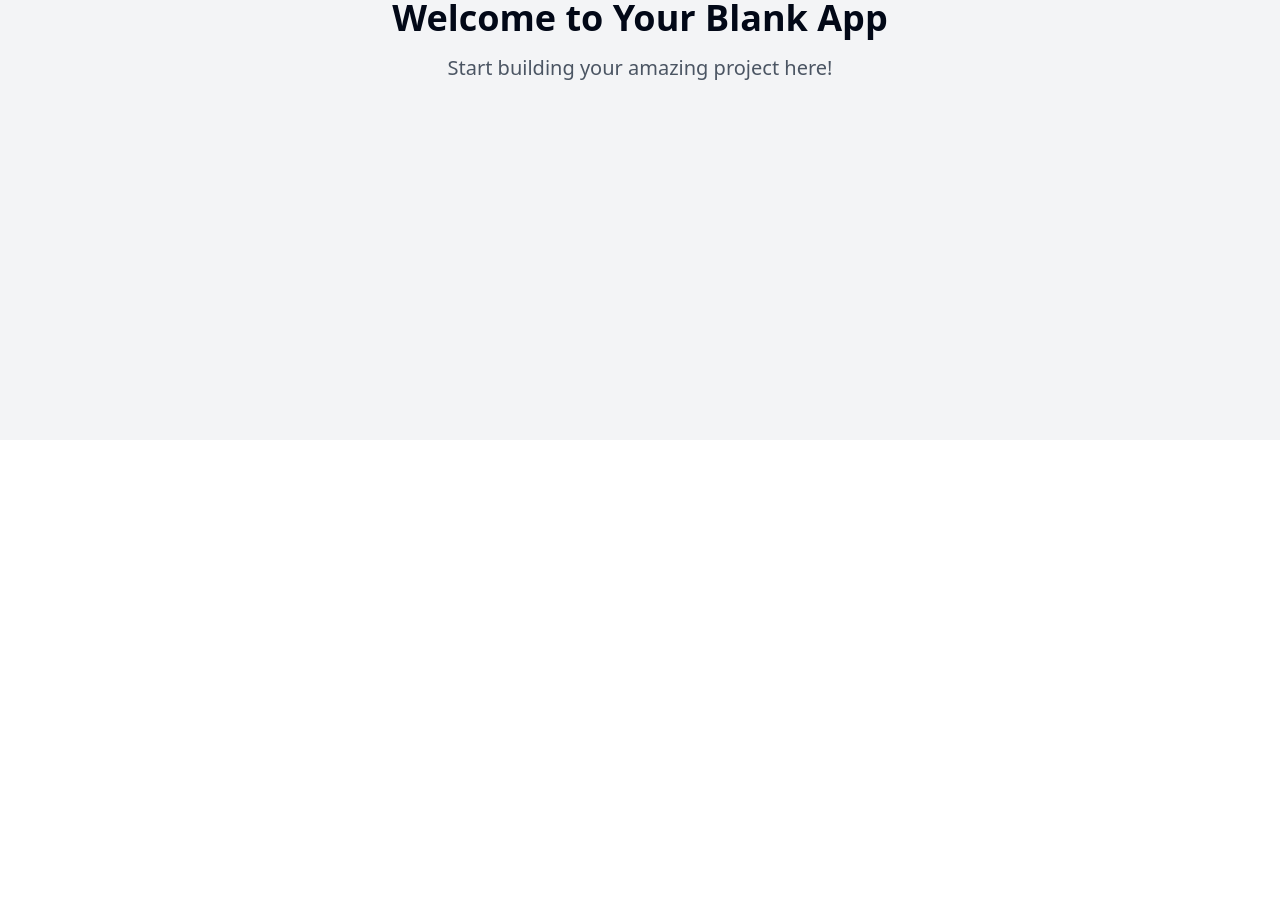
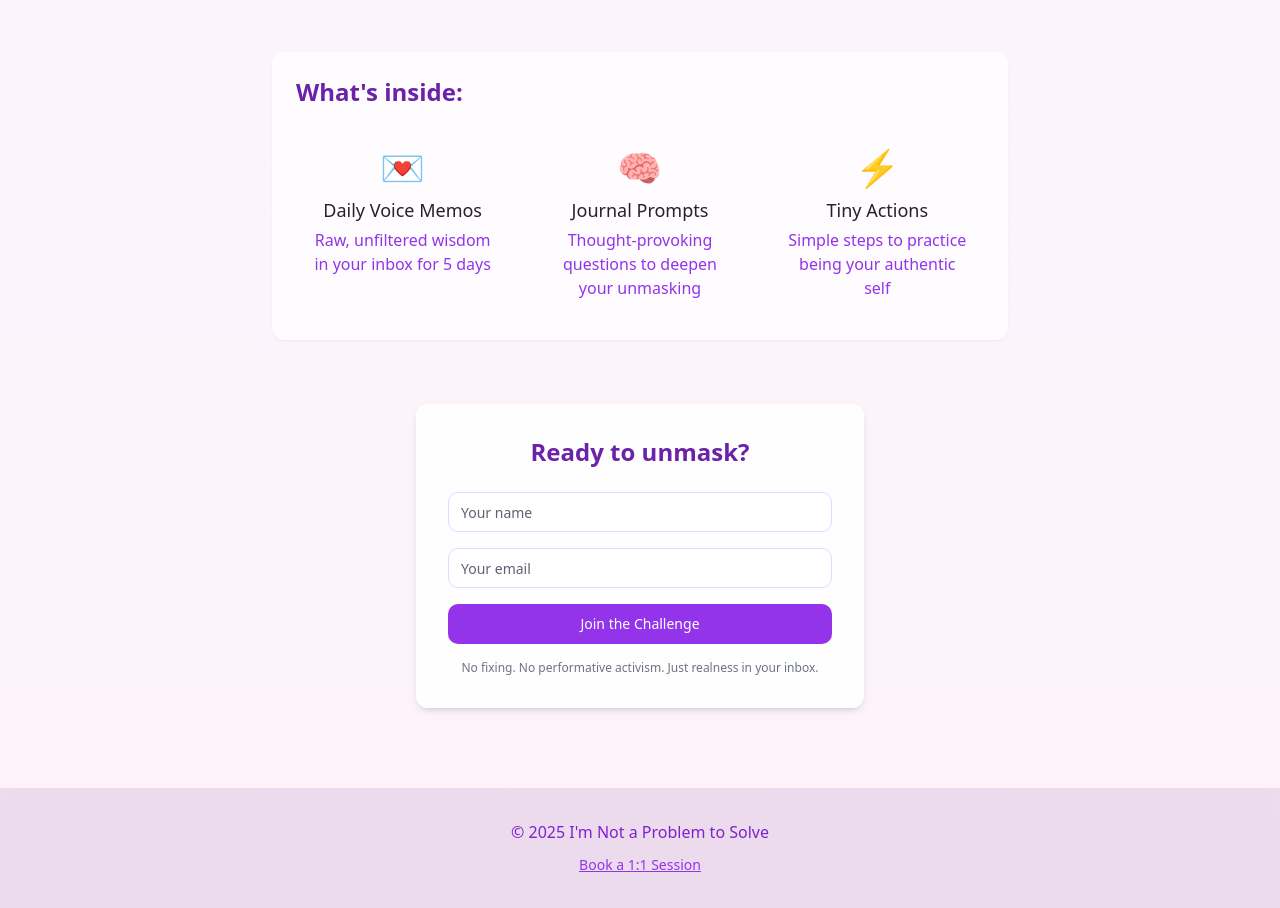
Before and after one commit to PocketStudio-Biz/not-a-problem-rebel, a React (Vite) app: page / in a window 1280 px wide. Shown: the part 360-1268 px from the top of the page. Before the commit the page ends 800 px from the top, so only its background shows below. Built offline with nearby package versions, Linux system fonts and the light colour scheme.

Commit message:
Add page content

```diff
--- a/index.html
+++ b/index.html
@@ -1,20 +1,26 @@
+
 <!DOCTYPE html>
 <html lang="en">
   <head>
     <meta charset="UTF-8" />
     <meta name="viewport" content="width=device-width, initial-scale=1.0" />
-    <title>not-a-problem-rebel</title>
-    <meta name="description" content="Lovable Generated Project" />
-    <meta name="author" content="Lovable" />
+    <title>I'm Not a Problem to Solve | 5-Day ND-Affirming Challenge</title>
+    <meta name="description" content="A 5-day email challenge for neurodivergent rebels who are done masking and ready to feel heard." />
+    <meta name="author" content="I'm Not a Problem to Solve" />
 
-    <meta property="og:title" content="not-a-problem-rebel" />
-    <meta property="og:description" content="Lovable Generated Project" />
+    <meta property="og:title" content="I'm Not a Problem to Solve | 5-Day Challenge" />
+    <meta property="og:description" content="A 5-day email challenge for neurodivergent rebels who are done masking and ready to feel heard." />
     <meta property="og:type" content="website" />
     <meta property="og:image" content="https://lovable.dev/opengraph-image-p98pqg.png" />
 
     <meta name="twitter:card" content="summary_large_image" />
     <meta name="twitter:site" content="@lovable_dev" />
     <meta name="twitter:image" content="https://lovable.dev/opengraph-image-p98pqg.png" />
+
+    <!-- Google Fonts -->
+    <link rel="preconnect" href="https://fonts.googleapis.com">
+    <link rel="preconnect" href="https://fonts.gstatic.com" crossorigin>
+    <link href="https://fonts.googleapis.com/css2?family=Inter:wght@300;400;500;600;700&display=swap" rel="stylesheet">
   </head>
 
   <body>
--- a/src/index.css
+++ b/src/index.css
@@ -1,3 +1,4 @@
+
 @tailwind base;
 @tailwind components;
 @tailwind utilities;
@@ -5,80 +6,74 @@
 @layer base {
   :root {
     --background: 0 0% 100%;
-    --foreground: 222.2 84% 4.9%;
+    --foreground: 280 20% 15%;
 
     --card: 0 0% 100%;
-    --card-foreground: 222.2 84% 4.9%;
+    --card-foreground: 280 20% 15%;
 
     --popover: 0 0% 100%;
-    --popover-foreground: 222.2 84% 4.9%;
+    --popover-foreground: 280 20% 15%;
 
-    --primary: 222.2 47.4% 11.2%;
-    --primary-foreground: 210 40% 98%;
+    --primary: 270 66% 60%;
+    --primary-foreground: 0 0% 98%;
 
-    --secondary: 210 40% 96.1%;
-    --secondary-foreground: 222.2 47.4% 11.2%;
+    --secondary: 330 80% 94%;
+    --secondary-foreground: 330 45% 30%;
 
-    --muted: 210 40% 96.1%;
-    --muted-foreground: 215.4 16.3% 46.9%;
+    --muted: 270 20% 94%;
+    --muted-foreground: 270 10% 40%;
 
-    --accent: 210 40% 96.1%;
-    --accent-foreground: 222.2 47.4% 11.2%;
+    --accent: 330 80% 94%;
+    --accent-foreground: 330 45% 30%;
 
     --destructive: 0 84.2% 60.2%;
-    --destructive-foreground: 210 40% 98%;
+    --destructive-foreground: 0 0% 98%;
 
-    --border: 214.3 31.8% 91.4%;
-    --input: 214.3 31.8% 91.4%;
-    --ring: 222.2 84% 4.9%;
+    --border: 270 20% 90%;
+    --input: 270 20% 90%;
+    --ring: 270 66% 60%;
 
-    --radius: 0.5rem;
+    --radius: 0.75rem;
 
     --sidebar-background: 0 0% 98%;
-
     --sidebar-foreground: 240 5.3% 26.1%;
-
     --sidebar-primary: 240 5.9% 10%;
-
     --sidebar-primary-foreground: 0 0% 98%;
-
     --sidebar-accent: 240 4.8% 95.9%;
-
     --sidebar-accent-foreground: 240 5.9% 10%;
-
     --sidebar-border: 220 13% 91%;
-
     --sidebar-ring: 217.2 91.2% 59.8%;
   }
 
   .dark {
-    --background: 222.2 84% 4.9%;
-    --foreground: 210 40% 98%;
+    --background: 280 20% 10%;
+    --foreground: 0 0% 98%;
 
-    --card: 222.2 84% 4.9%;
-    --card-foreground: 210 40% 98%;
+    --card: 280 20% 10%;
+    --card-foreground: 0 0% 98%;
 
-    --popover: 222.2 84% 4.9%;
-    --popover-foreground: 210 40% 98%;
+    --popover: 280 20% 10%;
+    --popover-foreground: 0 0% 98%;
 
-    --primary: 210 40% 98%;
-    --primary-foreground: 222.2 47.4% 11.2%;
+    --primary: 270 66% 75%;
+    --primary-foreground: 280 20% 10%;
 
-    --secondary: 217.2 32.6% 17.5%;
-    --secondary-foreground: 210 40% 98%;
+    --secondary: 330 50% 30%;
+    --secondary-foreground: 0 0% 98%;
 
-    --muted: 217.2 32.6% 17.5%;
-    --muted-foreground: 215 20.2% 65.1%;
+    --muted: 270 20% 20%;
+    --muted-foreground: 270 10% 70%;
 
-    --accent: 217.2 32.6% 17.5%;
-    --accent-foreground: 210 40% 98%;
+    --accent: 330 50% 30%;
+    --accent-foreground: 0 0% 98%;
 
     --destructive: 0 62.8% 30.6%;
-    --destructive-foreground: 210 40% 98%;
+    --destructive-foreground: 0 0% 98%;
 
-    --border: 217.2 32.6% 17.5%;
-    --input: 217.2 32.6% 17.5%;
-    --ring: 212.7 26.8% 83.9%;
+    --border: 270 20% 30%;
+    --input: 270 20% 30%;
+    --ring: 270 66% 60%;
+
     --sidebar-background: 240 5.9% 10%;
     --sidebar-foreground: 240 4.8% 95.9%;
     --sidebar-primary: 224.3 76.3% 48%;
@@ -96,6 +91,20 @@
   }
 
   body {
-    @apply bg-background text-foreground;
+    @apply bg-background text-foreground font-sans;
   }
 }
+
+/* Custom styles for the challenge page */
+.challenge-gradient {
+  background: linear-gradient(135deg, #f5f0ff 0%, #ffeeff 100%);
+}
+
+/* Soft hover effects */
+.hover-lift {
+  transition: transform 0.2s ease-in-out;
+}
+
+.hover-lift:hover {
+  transform: translateY(-3px);
+}
--- a/src/pages/Index.tsx
+++ b/src/pages/Index.tsx
@@ -1,12 +1,140 @@
-// Update this page (the content is just a fallback if you fail to update the page)
+
+import React, { useState } from 'react';
+import { Button } from '@/components/ui/button';
+import { Input } from '@/components/ui/input';
+import { toast } from '@/components/ui/sonner';
+import { supabase } from "@/integrations/supabase/client";
 
 const Index = () => {
+  const [name, setName] = useState('');
+  const [email, setEmail] = useState('');
+  const [loading, setLoading] = useState(false);
+
+  const handleSubmit = async (e: React.FormEvent) => {
+    e.preventDefault();
+    setLoading(true);
+
+    try {
+      // Create a subscriber entry in Supabase
+      const { error } = await supabase
+        .from('subscribers')
+        .insert([{ name, email }]);
+
+      if (error) throw error;
+
+      // Here we would typically also make a request to MailerLite API
+      // But we're storing in Supabase first for tracking
+
+      toast.success("You're in! Check your inbox soon.", {
+        description: "Thank you for joining the challenge.",
+      });
+
+      // Reset form
+      setName('');
+      setEmail('');
+    } catch (error) {
+      console.error('Error submitting form:', error);
+      toast.error("Something went wrong", {
+        description: "Please try again or reach out directly.",
+      });
+    } finally {
+      setLoading(false);
+    }
+  };
+
   return (
-    <div className="min-h-screen flex items-center justify-center bg-gray-100">
-      <div className="text-center">
-        <h1 className="text-4xl font-bold mb-4">Welcome to Your Blank App</h1>
-        <p className="text-xl text-gray-600">Start building your amazing project here!</p>
-      </div>
+    <div className="min-h-screen bg-gradient-to-b from-purple-50 to-pink-50 flex flex-col">
+      <main className="flex-1 container mx-auto px-4 py-12 md:py-20 max-w-3xl">
+        {/* Hero section */}
+        <section className="text-center mb-16">
+          <h1 className="text-4xl md:text-6xl font-bold mb-4 text-purple-900 tracking-tighter">
+            You were never broken.
+          </h1>
+          <p className="text-xl md:text-2xl text-purple-700 mb-8">
+            Join 5 days of unmasking, tiny actions, and being heard.
+          </p>
+          <div className="w-32 h-32 rounded-full bg-purple-200 mx-auto mb-8 overflow-hidden">
+            {/* Placeholder for profile image */}
+            <div className="w-full h-full flex items-center justify-center text-purple-500">
+              Profile Image
+            </div>
+          </div>
+        </section>
+
+        {/* What's inside section */}
+        <section className="mb-16 bg-white/70 rounded-xl p-6 backdrop-blur-sm shadow-sm">
+          <h2 className="text-2xl font-bold mb-6 text-purple-800">What's inside:</h2>
+          <div className="grid gap-6 md:grid-cols-3">
+            <div className="flex flex-col items-center text-center p-4">
+              <div className="text-4xl mb-2">💌</div>
+              <h3 className="font-medium text-lg mb-1">Daily Voice Memos</h3>
+              <p className="text-purple-600">Raw, unfiltered wisdom in your inbox for 5 days</p>
+            </div>
+            <div className="flex flex-col items-center text-center p-4">
+              <div className="text-4xl mb-2">🧠</div>
+              <h3 className="font-medium text-lg mb-1">Journal Prompts</h3>
+              <p className="text-purple-600">Thought-provoking questions to deepen your unmasking</p>
+            </div>
+            <div className="flex flex-col items-center text-center p-4">
+              <div className="text-4xl mb-2">⚡</div>
+              <h3 className="font-medium text-lg mb-1">Tiny Actions</h3>
+              <p className="text-purple-600">Simple steps to practice being your authentic self</p>
+            </div>
+          </div>
+        </section>
+
+        {/* Signup form */}
+        <section className="max-w-md mx-auto bg-white/90 rounded-xl p-8 backdrop-blur-sm shadow-md">
+          <h2 className="text-2xl font-bold mb-6 text-center text-purple-800">Ready to unmask?</h2>
+          <form onSubmit={handleSubmit} className="space-y-4">
+            <div>
+              <Input
+                type="text"
+                placeholder="Your name"
+                value={name}
+                onChange={(e) => setName(e.target.value)}
+                required
+                className="w-full border-purple-200 focus:border-purple-500"
+              />
+            </div>
+            <div>
+              <Input
+                type="email"
+                placeholder="Your email"
+                value={email}
+                onChange={(e) => setEmail(e.target.value)}
+                required
+                className="w-full border-purple-200 focus:border-purple-500"
+              />
+            </div>
+            <Button
+              type="submit"
+              className="w-full bg-purple-600 hover:bg-purple-700 text-white"
+              disabled={loading}
+            >
+              {loading ? "Joining..." : "Join the Challenge"}
+            </Button>
+            <p className="text-xs text-center text-gray-500 mt-4">
+              No fixing. No performative activism. Just realness in your inbox.
+            </p>
+          </form>
+        </section>
+      </main>
+
+      {/* Footer */}
+      <footer className="py-8 bg-purple-900/10 backdrop-blur-sm">
+        <div className="container mx-auto px-4 text-center">
+          <p className="text-purple-700 mb-2">© 2025 I'm Not a Problem to Solve</p>
+          <a
+            href="https://calendly.com"
+            target="_blank"
+            rel="noreferrer"
+            className="text-purple-600 hover:text-purple-800 underline text-sm"
+          >
+            Book a 1:1 Session
+          </a>
+        </div>
+      </footer>
     </div>
   );
 };
```
